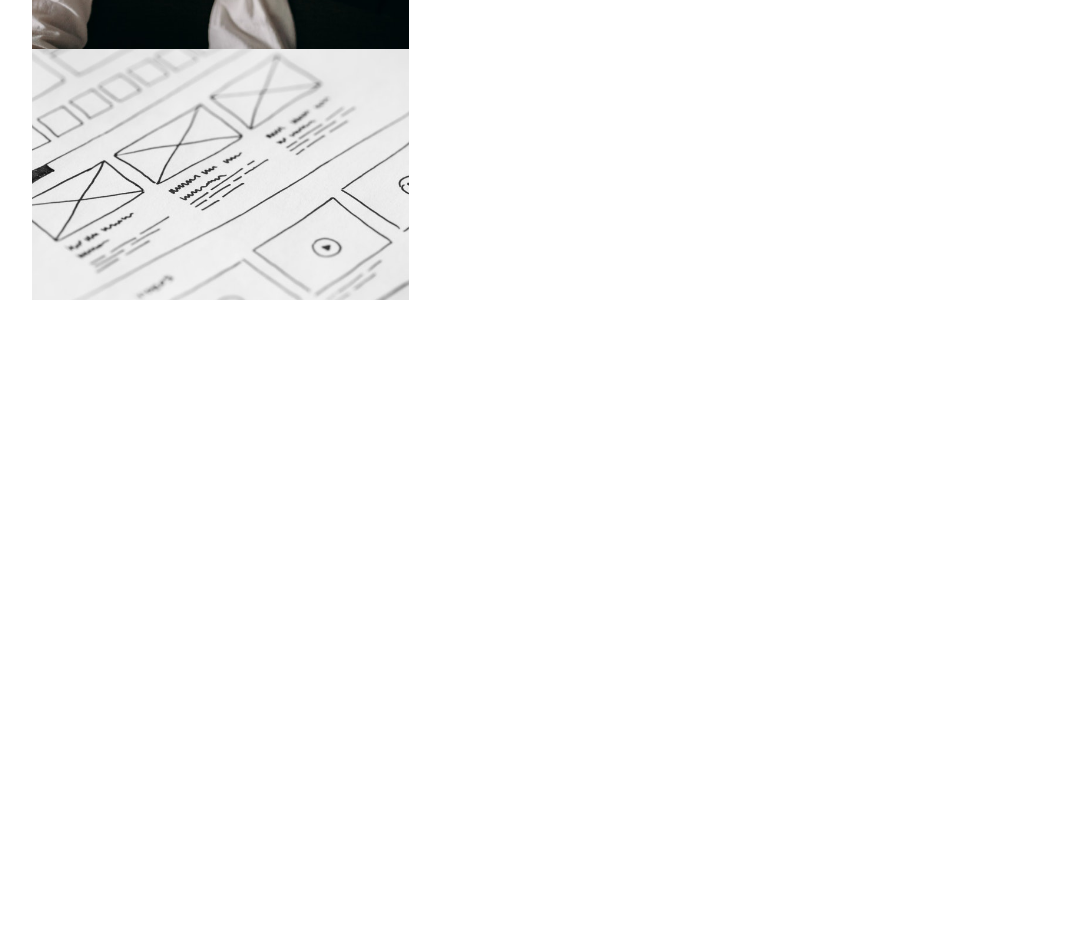
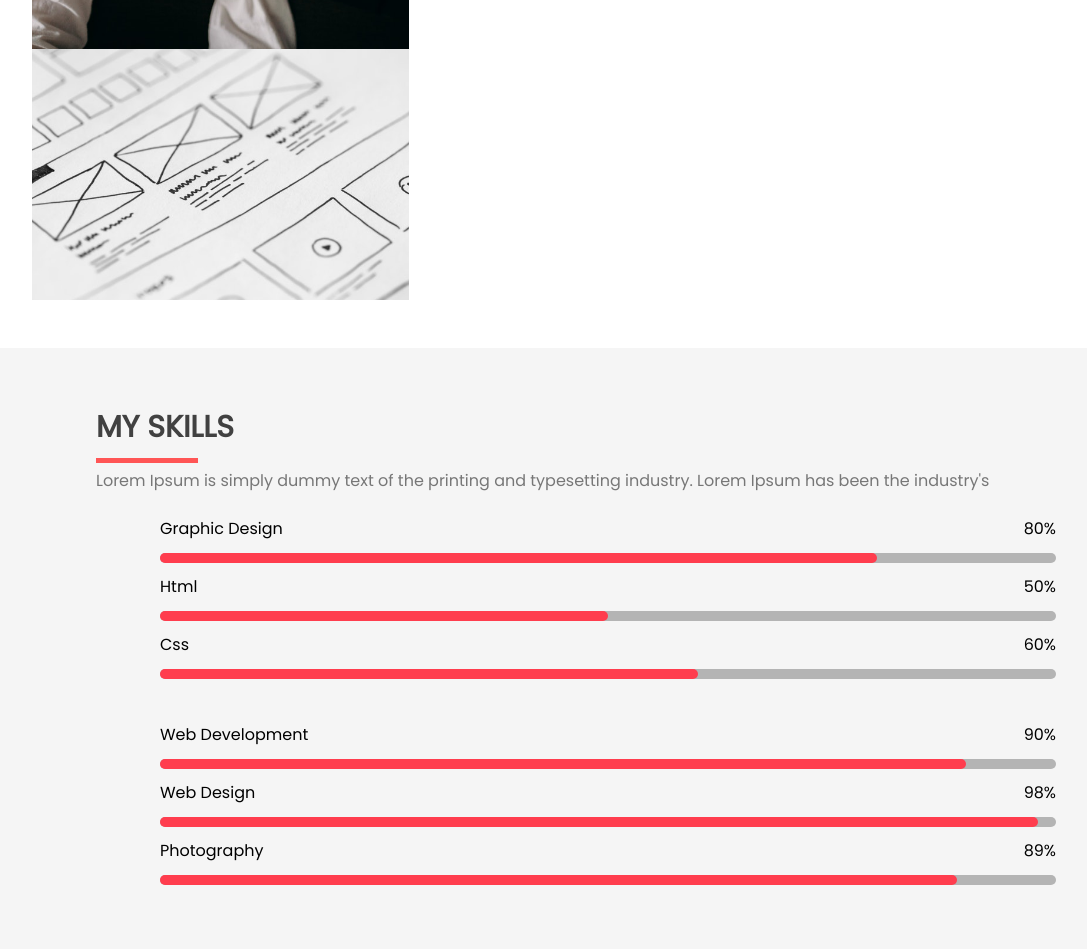
Before and after one commit to DimitarStBC/HTML-CSS-design, a plain HTML site: page index.html in a window 1280 px wide. Shown: the part 3655-4607 px from the top of the page, without its empty margins (32-1119 px from the left). Before the commit the page ends 3955 px from the top, so only its background shows below. Drawn offline with Linux system fonts and the light colour scheme.

Commit message:
skill section

```diff
--- /dev/null
+++ b/css/skills.css
@@ -0,0 +1,122 @@
+.skills {
+    width: 100%;
+    margin: 3rem auto;
+    padding: 3rem 0;
+    background-color: #f5f5f5;
+  }
+  #introSkills {
+    width: 70%;
+    margin: auto;
+  }
+  #introSkills h1 {
+    margin: 1rem 0;
+    text-transform: uppercase;
+    font-size: 30px;
+    font-weight: 600;
+    color: #414141;
+  }
+  #introSkills h2 {
+    width: 50%;
+    color: #777777;
+  }
+  .skillDivide {
+    width: 70%;
+    margin: auto;
+    display: flex;
+    flex-direction: row;
+    justify-content: center;
+    align-items: center;
+  }
+  .leftSkills {
+    display: flex;
+    flex-direction: column;
+    width: 100%;
+    margin: 1rem;
+  }
+  .rightSkills {
+    display: flex;
+    flex-direction: column;
+    width: 100%;
+    margin: 1rem;
+  }
+  .head {
+    width: 100%;
+    display: flex;
+    flex-direction: row;
+    justify-content: space-between;
+    margin: 1rem 0;
+  }
+  .bar {
+    position: relative;
+    width: 100%;
+    height: 10px;
+    background-color: #b4b4b4;
+    border-radius: 37px;
+  }
+  .filledBar1 {
+    position: absolute;
+    top: 0;
+    left: 0;
+    width: 80%;
+    height: 10px;
+    background-color: #ff3d4e;
+    border-radius: 37px;
+  }
+  .filledBar2 {
+    position: absolute;
+    top: 0;
+    left: 0;
+    width: 50%;
+    height: 10px;
+    background-color: #ff3d4e;
+    border-radius: 37px;
+  }
+  .filledBar3 {
+    position: absolute;
+    top: 0;
+    left: 0;
+    width: 60%;
+    height: 10px;
+    background-color: #ff3d4e;
+    border-radius: 37px;
+  }
+  .filledBar4 {
+    position: absolute;
+    top: 0;
+    left: 0;
+    width: 90%;
+    height: 10px;
+    background-color: #ff3d4e;
+    border-radius: 37px;
+  }
+  .filledBar5 {
+    position: absolute;
+    top: 0;
+    left: 0;
+    width: 98%;
+    height: 10px;
+    background-color: #ff3d4e;
+    border-radius: 37px;
+  }
+  .filledBar6 {
+    position: absolute;
+    top: 0;
+    left: 0;
+    width: 89%;
+    height: 10px;
+    background-color: #ff3d4e;
+    border-radius: 37px;
+  }
+  @media screen and (max-width: 1300px) {
+    .skillDivide {
+      display: flex;
+      flex-direction: column;
+    }
+    #introSkills {
+      width: 80%;
+      margin: auto;
+    }
+    #introSkills h2 {
+      width: 100%;
+    }
+  }
--- a/css/style.css
+++ b/css/style.css
@@ -1,6 +1,7 @@
 @import url("./Home.css");
 @import url("./about.css");
 @import url("./portfolio.css");
+@import url("./skills.css");
 
 html, body, div, span, applet, object, iframe,
 h1, h2, h3, h4, h5, h6, p, blockquote, pre,
--- a/index.html
+++ b/index.html
@@ -6,6 +6,7 @@
     <meta name="viewport" content="width=device-width, initial-scale=1.0">
     <link rel="stylesheet" href="./css/style.css">
     <link href="https://fonts.googleapis.com/css?family=Poppins&display=swap" rel="stylesheet" />
+    <link rel="shortcut icon" href="./favicon.ico" type="image/x-icon">
     <script src="https://kit.fontawesome.com/3a84ca1838.js" crossorigin="anonymous"></script>
     <title>Gain</title>
 </head>
@@ -96,6 +97,65 @@
         </div>
     </section>
 
+    <section class="skills">
+        <div id="introSkills">
+            <h1>my skills</h1>
+            <div class="redLine"></div>
+            <h2>
+                Lorem Ipsum is simply dummy text of the printing and typesetting
+                industry. Lorem Ipsum has been the industry's
+            </h2>
+        </div>
+        <div class="skillDivide">
+            <div class="leftSkills">
+                <div class="head">
+                    <h3>Graphic Design</h3>
+                    <h3>80%</h3>
+                </div>
+                <div class="bar">
+                    <div class="filledBar1"></div>
+                </div>
+                <div class="head">
+                    <h3>Html</h3>
+                    <h3>50%</h3>
+                </div>
+                <div class="bar">
+                    <div class="filledBar2"></div>
+                </div>
+                <div class="head">
+                    <h3>Css</h3>
+                    <h3>60%</h3>
+                </div>
+                <div class="bar">
+                    <div class="filledBar3"></div>
+                </div>
+            </div>
+            <div class="rightSkills">
+                <div class="head">
+                    <h3>Web Development</h3>
+                    <h3>90%</h3>
+                </div>
+                <div class="bar">
+                    <div class="filledBar4"></div>
+                </div>
+                <div class="head">
+                    <h3>Web Design</h3>
+                    <h3>98%</h3>
+                </div>
+                <div class="bar">
+                    <div class="filledBar5"></div>
+                </div>
+                <div class="head">
+                    <h3>Photography</h3>
+                    <h3>89%</h3>
+                </div>
+                <div class="bar">
+                    <div class="filledBar6"></div>
+                </div>
+            </div>
+        </div>
+    </section>
+
 
     <script src="./javaScript/index.js"></script>
     <script src="./javaScript/allProjects.js"></script>
```
Also changed, not shown: favicon.ico (added).
